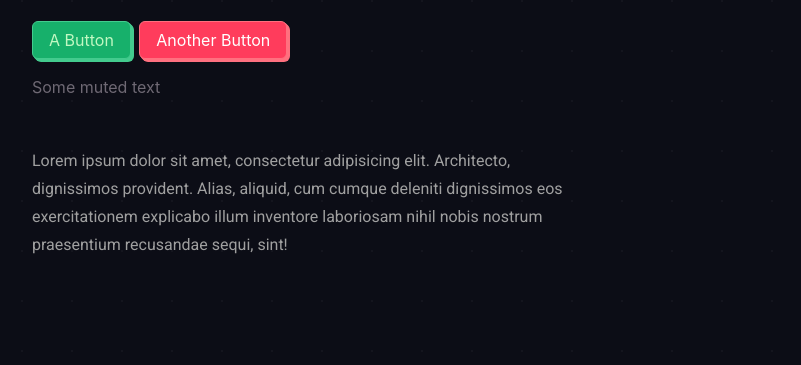
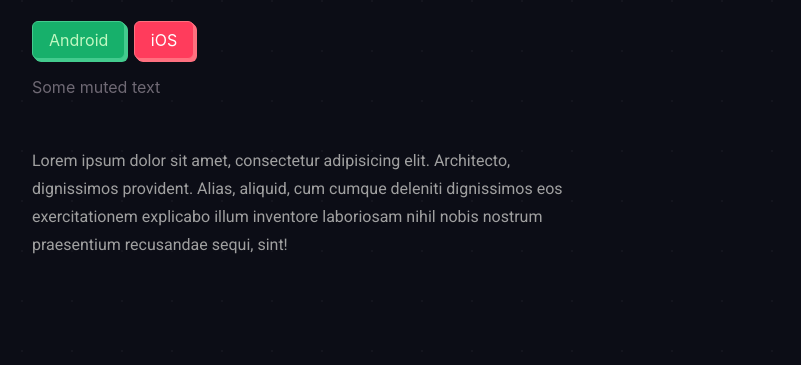
Before and after one commit to sneakyprincess/jhu_digital_forensics, a plain HTML site: page index.html in a window 1280 px wide. Shown: the part 274-639 px from the top of the page, without its empty margins (53-854 px from the left). Drawn offline with nearby package versions, Linux system fonts and the light colour scheme; a web font is replaced by a local one.

Commit message:
Update index.html

```diff
--- a/index.html
+++ b/index.html
@@ -48,11 +48,11 @@
             <a href="#!"
                title="Download Theme"
                class="btn btn-success btn-shadow px-3 my-2 ml-0 text-left">
-              A Button
+              Android
             </a>
             <a href="#!"
                class="btn btn-danger btn-shadow px-3 my-2 ml-0 ml-sm-1 text-left">
-              Another Button
+              iOS
             </a>
           </div>
 
```
